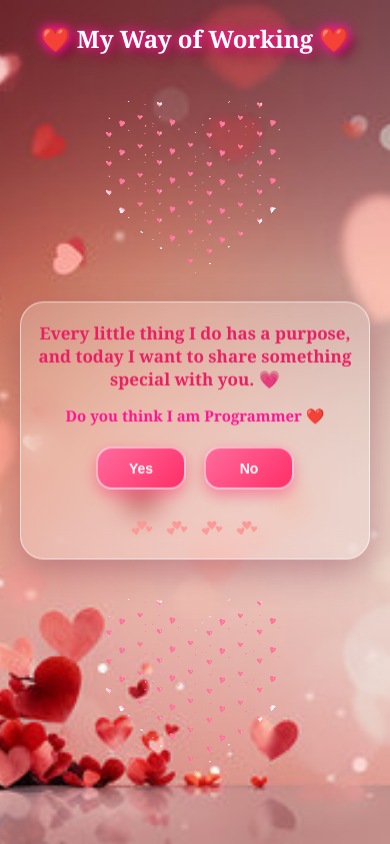
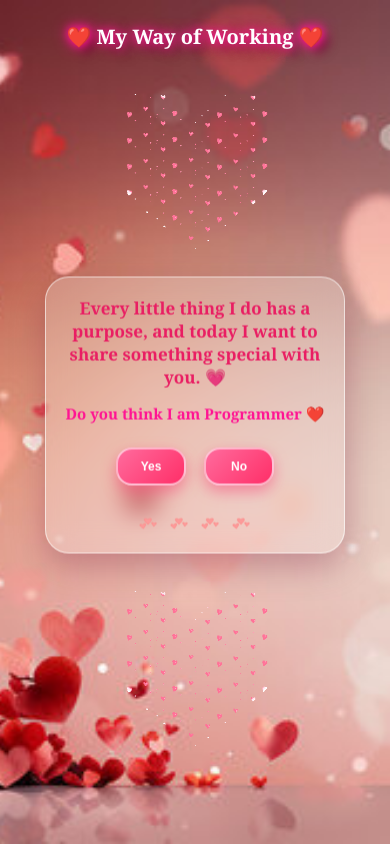
Before and after one commit to Programmer-Shahzaib/MY-Website-M-, a plain HTML site: page index.html in a window 390 px wide. Drawn offline with Linux system fonts and the light colour scheme.

Commit message:
Chnageit

```diff
--- a/script.js
+++ b/script.js
@@ -20,17 +20,17 @@ let messages = [
     "Okay... but are you REALLY sure? 😭"
 ];
 
-// btnNo.addEventListener("mouseover", () => {
-//     let maxX = window.innerWidth <= 500 ? 80 : 200;
-//     let maxY = window.innerWidth <= 500 ? 80 : 200;
+btnNo.addEventListener("mouseover", () => {
+    let maxX = window.innerWidth <= 500 ? 80 : 200;
+    let maxY = window.innerWidth <= 500 ? 80 : 200;
 
-//     let x = Math.random() * maxX - maxX / 2;
-//     let y = Math.random() * maxY - maxY / 2;
+    let x = Math.random() * maxX - maxX / 2;
+    let y = Math.random() * maxY - maxY / 2;
 
-//     btnNo.style.position = "relative";
-//     btnNo.style.left = x + "px";
-//     btnNo.style.top = y + "px";
-// });
+    btnNo.style.position = "relative";
+    btnNo.style.left = x + "px";
+    btnNo.style.top = y + "px";
+});
 
 btnNo.addEventListener("click", () => {
     let randomNumber = Math.floor(Math.random() * messages.length);
--- a/style.css
+++ b/style.css
@@ -205,7 +205,7 @@ button:hover {
 @media (max-width: 900px) {
 
     #my h1 {
-        font-size: 32px;
+        font-size: 30px;
     }
 
     .main-content {
@@ -221,7 +221,7 @@ button:hover {
 
     .card {
         order: 2;
-        width: min(380px, 90vw);
+        width: min(300px, 90vw);
     }
 
     .main-gif {
@@ -230,8 +230,8 @@ button:hover {
 
     #right img,
     .main-gif {
-        width: 220px;
-        height: 240px;
+        width: 200px;
+        height: 220px;
     }
 }
 
@@ -246,7 +246,7 @@ button:hover {
     }
 
     #my h1 {
-        font-size: 24px;
+        font-size: 20px;
     }
 
     .main-content {
@@ -256,13 +256,13 @@ button:hover {
 
     #right img,
     .main-gif {
-        width: 180px;
-        height: 200px;
+        width: 150px;
+        height: 180px;
     }
 
     .card {
         width: 92vw;
-        max-width: 350px;
+        max-width: 300px;
         padding: 20px 14px;
         border-radius: 24px;
     }
@@ -281,15 +281,15 @@ button:hover {
     }
 
     button {
-        width: 90px;
-        height: 43px;
+        width: 70px;
+        height: 38px;
         margin: 12px 5px;
-        font-size: 14px;
+        font-size: 12px;
     }
 
     .heart-gifs img {
-        width: 25px;
-        height: 25px;
+        width: 21px;
+        height: 21px;
     }
 
     .popup-box {
```
